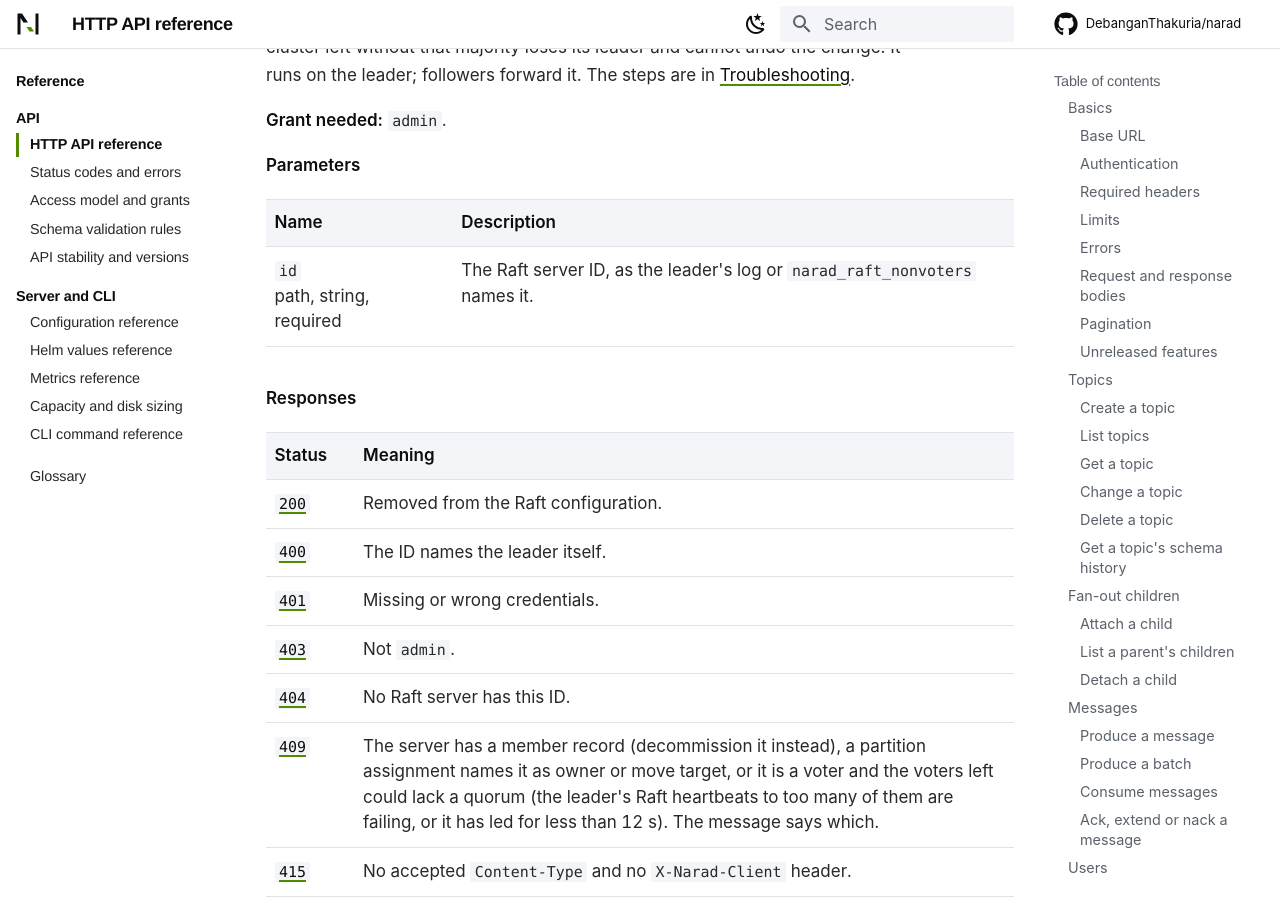
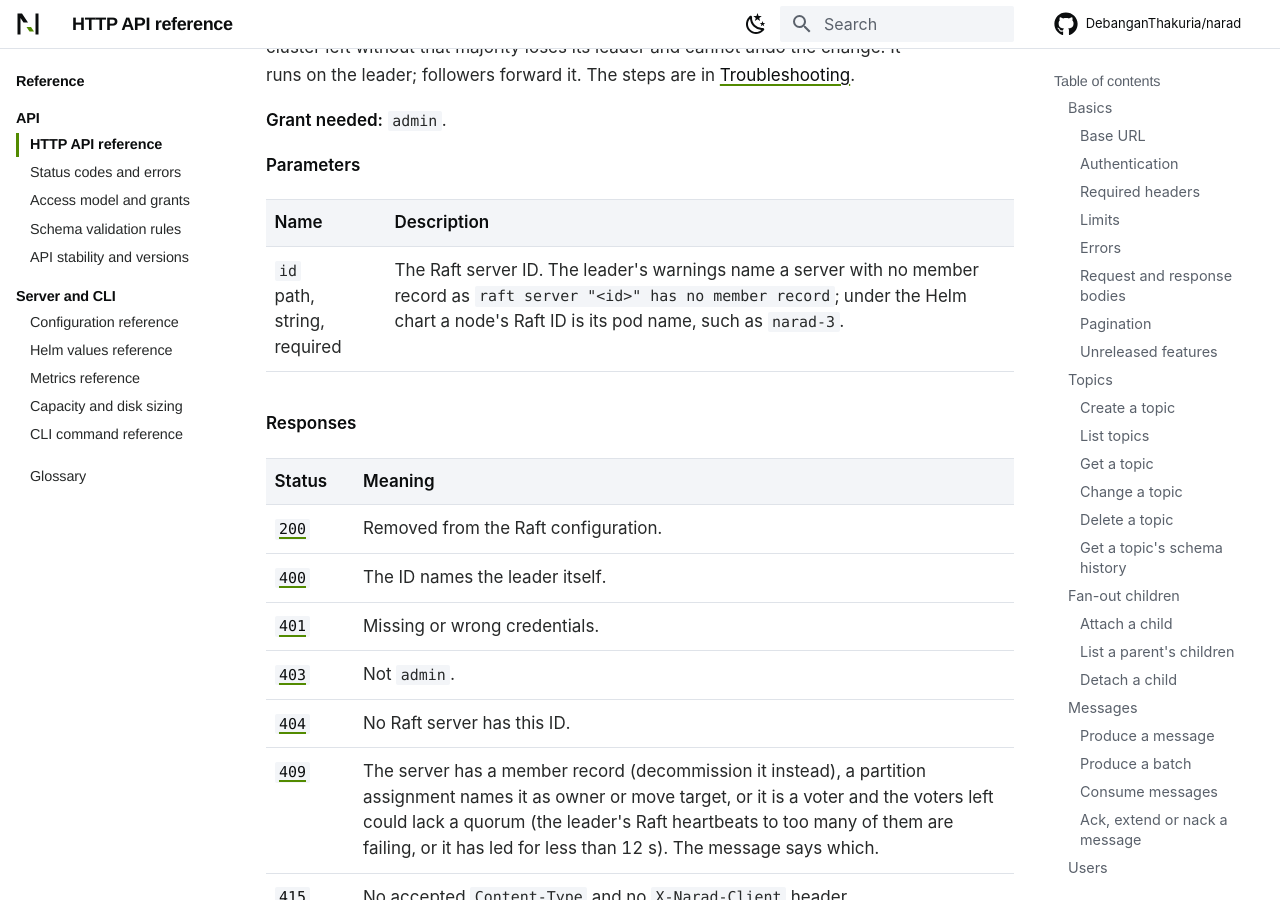
Before and after one commit to DebanganThakuria/narad, an MkDocs documentation site: the page built from docs/reference/http-api.md, in a window 1280 px wide and 900 px high, scrolled down 49532 px. Built offline with MkDocs 1.6.1 and Material for MkDocs 9.7.7, drawn with Linux system fonts in a browser that asks for light colours; some web fonts are replaced; comment, search, counter and statistics services are not loaded.

Commit message:
docs: name a real source for the Raft server ID that forget takes
The forget reference said to take the ID from the leader's log or
narad_raft_nonvoters, but that gauge is an unlabelled count and names
no server. The reference now points at the leader's "raft server <id>
has no member record" warning and, for chart installs, the pod name,
which is the node's Raft ID and starts its Raft address. Troubleshooting
says the same and that narad_raft_nonvoters only counts. http-api.md is
regenerated from the spec.

Co-Authored-By: Claude Opus 5.5 <noreply@anthropic.com>

```diff
--- a/docs/reference/http-api.md
+++ b/docs/reference/http-api.md
@@ -1571,7 +1571,7 @@ the leader; followers forward it. The steps are in
 
 | Name | Description |
 |---|---|
-| `id`<br>path, string, required | The Raft server ID, as the leader's log or `narad_raft_nonvoters` names it. |
+| `id`<br>path, string, required | The Raft server ID. The leader's warnings name a server with no member record as `raft server "<id>" has no member record`; under the Helm chart a node's Raft ID is its pod name, such as `narad-3`. |
 
 **Responses**
 
--- a/docs/reference/openapi.yaml
+++ b/docs/reference/openapi.yaml
@@ -1355,7 +1355,10 @@ paths:
       - name: id
         in: path
         required: true
-        description: The Raft server ID, as the leader's log or `narad_raft_nonvoters` names it.
+        description: >-
+          The Raft server ID. The leader's warnings name a server with no
+          member record as `raft server "<id>" has no member record`; under
+          the Helm chart a node's Raft ID is its pod name, such as `narad-3`.
         schema:
           type: string
     post:
```
Also changed, not shown: docs/operate/troubleshooting.md (+1 -1 lines).
